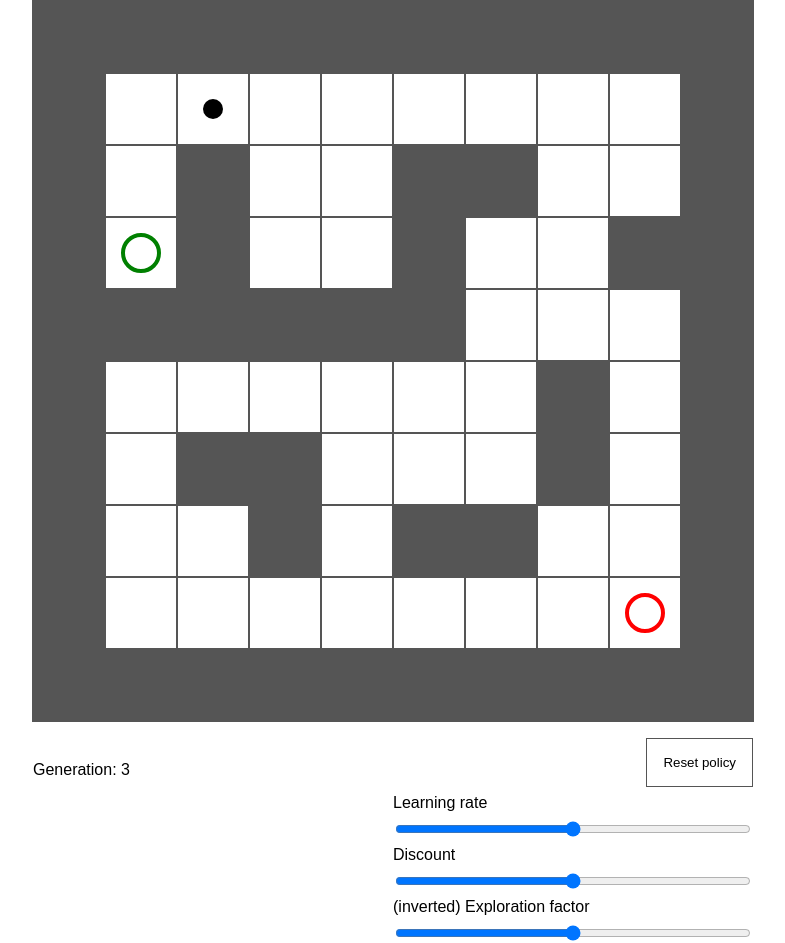
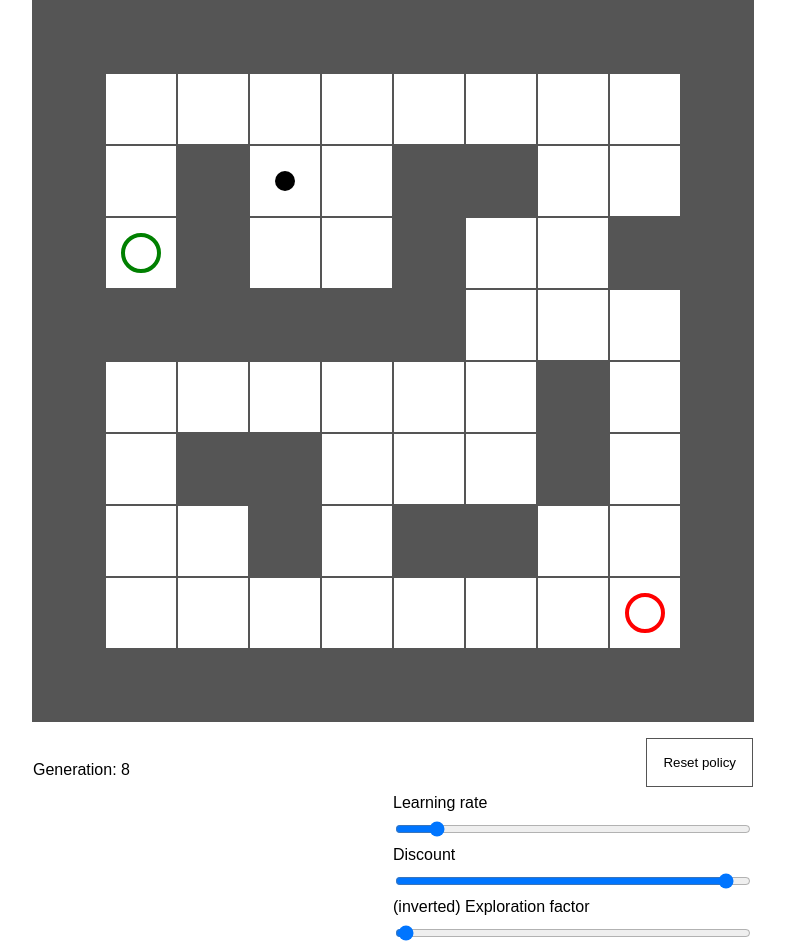
Before and after one commit to davidarnarsson/td0, a website built with webpack: page index.html in a window 1280 px wide. Shown: the whole page, without its empty margins (247-1032 px from the left). Built offline with nearby package versions, Linux system fonts and the light colour scheme.

Commit message:
more refactoring

```diff
--- a/index.html
+++ b/index.html
@@ -54,11 +54,12 @@
       <div class="controls">
         <button id="reset-policy">Reset policy</button>
         <label for="learning-rate">Learning rate</label>
-        <input type="range" min="0" max="100" step="1" id="learning-rate" />
+        <input value="10" type="range" min="0" max="100" step="1" id="learning-rate" />
         <label for="discount">Discount</label>
-        <input type="range" min="0" max="100" step="1" id="discount" />
+        <input value="95" type="range" min="0" max="100" step="1" id="discount" />
         <label for="exploration-factor">(inverted) Exploration factor</label>
         <input
+          value="1"
           type="range"
           min="0"
           max="100"
--- a/src/ActorState.ts
+++ b/src/ActorState.ts
@@ -1,5 +1,5 @@
-
 export default interface ActorState {
   x: number;
+
   y: number;
 }
--- a/src/Grid.ts
+++ b/src/Grid.ts
@@ -11,11 +11,7 @@ export interface GridAction {
   action: string;
 }
 
-function nodeFromTemplate(
-  template: string,
-  index: number,
-  lengthOfSides: number
-): GridNode {
+function nodeFromTemplate(template: string, index: number, lengthOfSides: number): GridNode {
   return {
     wall: template === "W",
     x: index % lengthOfSides,
@@ -31,12 +27,11 @@ export default class Grid {
   private _length: number = 0;
 
   constructor(template: string) {
+    template = template.replace(/\s+/gim, "");
+
     this._length = Math.floor(Math.sqrt(template.length));
 
-    this._grid = template
-      .replace(/\s+/gim, "")
-      .split("")
-      .map((t, i) => nodeFromTemplate(t, i, this._length));
+    this._grid = template.split("").map((t, i) => nodeFromTemplate(t, i, this._length));
   }
 
   getNode(x: number, y: number): GridNode | null {
@@ -50,10 +45,7 @@ export default class Grid {
       [this.getNode(x + 1, y), "Right"],
       [this.getNode(x, y + 1), "Up"]
     ]
-      .filter(
-        ([node, action]: [GridNode | null, string]) =>
-          node !== null && node.wall === false
-      )
+      .filter(([node, action]: [GridNode | null, string]) => node !== null && node.wall === false)
       .map(([node, action]: [GridNode, string]) => ({ node, action }));
   }
 
@@ -73,11 +65,7 @@ export default class Grid {
     return this._grid.filter(x => x.destination)[0];
   }
 
-  getNodeAtPixel(
-    x: number,
-    y: number,
-    context: CanvasRenderingContext2D
-  ): GridNode {
+  getNodeAtPixel(x: number, y: number, context: CanvasRenderingContext2D): GridNode {
     const { cellWidth, cellHeight } = this.getCellDimensions(context);
 
     const cellX = Math.floor(x / cellWidth),
@@ -96,19 +84,9 @@ export default class Grid {
         const node = this.getNode(x, y);
         if (node == null) continue;
 
-        context.strokeRect(
-          x * cellWidth,
-          y * cellHeight,
-          cellWidth,
-          cellHeight
-        );
+        context.strokeRect(x * cellWidth, y * cellHeight, cellWidth, cellHeight);
         if (node.wall) {
-          context.fillRect(
-            x * cellWidth,
-            y * cellHeight,
-            cellWidth,
-            cellHeight
-          );
+          context.fillRect(x * cellWidth, y * cellHeight, cellWidth, cellHeight);
         }
 
         if (node.start) {
--- a/src/Policy.ts
+++ b/src/Policy.ts
@@ -2,8 +2,8 @@ import ActorState from "./ActorState";
 import { GridAction } from "./Grid";
 
 export default class Policy {
-  public explorationFactor = 0.2;
-  public discount = 0.9;
+  public explorationFactor = 0.01;
+  public discount = 0.95;
   public learningRate = 0.1;
 
   private constructor(private _values: number[][]) {}
--- a/src/index.ts
+++ b/src/index.ts
@@ -69,7 +69,7 @@ function bootstrap() {
 function reward(state: ActorState, action: GridAction): number {
   if (action == null) return -2.0;
   if (action.node === grid.destinationNode) {
-    return 2.0;
+    return 1.0;
   }
 
   return -1.0;
```
